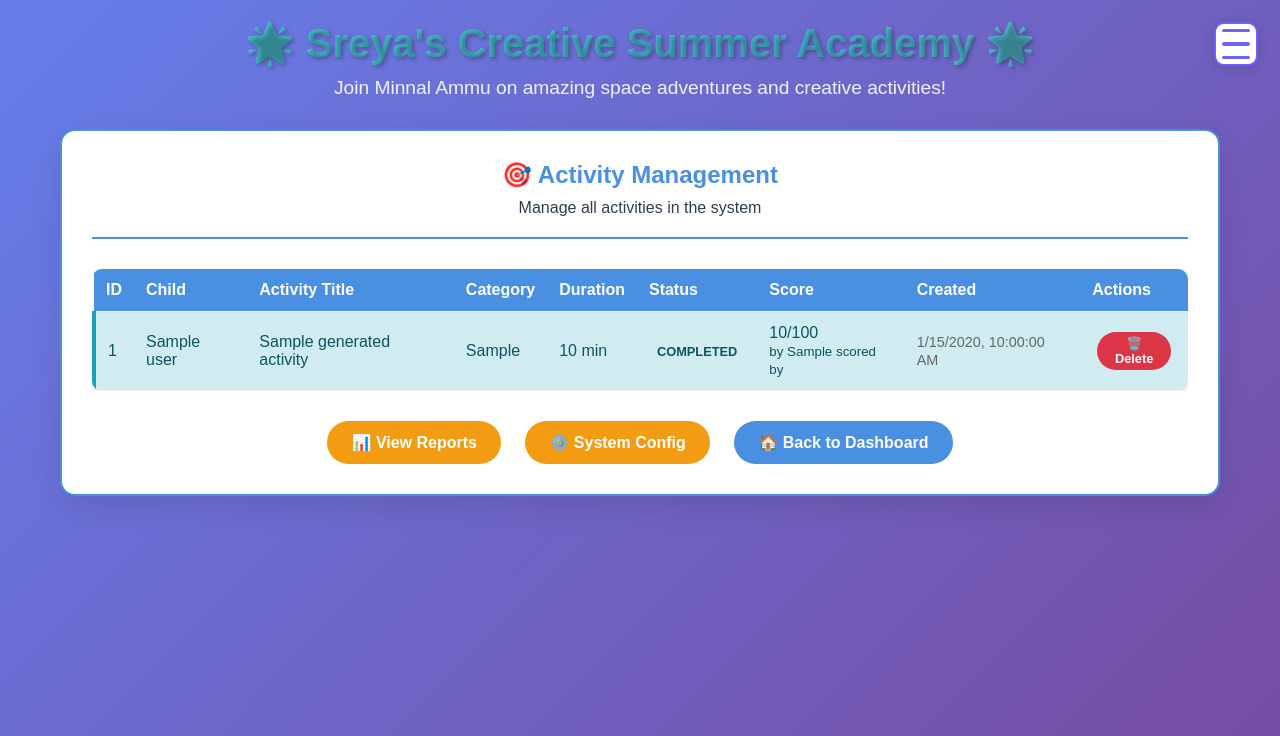
After one commit to sonishbnair/CreativeSummerAcademy, a FastAPI app: template templates/parent/activities.html in a window 1280 px wide. The commit adds this page. Shown: the top 736 px of the page. Run offline with FastAPI, Linux system fonts and the light colour scheme; the template is opened without the code that fills it: most values are stand-ins (such as "Sample title", 1, 10 or a date in 2020); parts of the project's set-up code (start-up, migrations or seed data) failed here and were passed over.

Commit message:
Added admin page to manage the activities. changes children login, made it easier

```diff
--- a/app/routers/activities.py
+++ b/app/routers/activities.py
@@ -300,6 +300,12 @@ async def complete_activity(
     if not session or session.user_id != user_id:
         raise HTTPException(status_code=404, detail="Activity not found")
 
+    # Validate actual_duration
+    if actual_duration <= 0 or actual_duration > 180:  # Max 3 hours
+        logger.warning(f"Invalid actual_duration: {actual_duration} for session {session_id}")
+        # Use selected_duration as fallback
+        actual_duration = session.selected_duration
+
     if not activity_service.complete_activity(db, session_id, actual_duration):
         raise HTTPException(status_code=400, detail="Cannot complete activity")
 
--- /dev/null
+++ b/templates/parent/activities.html
@@ -0,0 +1,236 @@
+{% extends "base.html" %}
+
+{% block title %}Activity Management - Sreya's Creative Summer Academy{% endblock %}
+
+{% block content %}
+<div class="card">
+    <div class="admin-header">
+        <h2>🎯 Activity Management</h2>
+        <p>Manage all activities in the system</p>
+    </div>
+
+    {% if activities %}
+    <div class="activities-table">
+        <table>
+            <thead>
+                <tr>
+                    <th>ID</th>
+                    <th>Child</th>
+                    <th>Activity Title</th>
+                    <th>Category</th>
+                    <th>Duration</th>
+                    <th>Status</th>
+                    <th>Score</th>
+                    <th>Created</th>
+                    <th>Actions</th>
+                </tr>
+            </thead>
+            <tbody>
+                {% for activity in activities %}
+                <tr class="activity-row status-{{ activity.status }}">
+                    <td>{{ activity.id }}</td>
+                    <td>{{ activity.user.name if activity.user else 'Unknown' }}</td>
+                    <td>
+                        {% if activity.generated_activity and activity.generated_activity.title %}
+                            {{ activity.generated_activity.title }}
+                        {% else %}
+                            <em>No title</em>
+                        {% endif %}
+                    </td>
+                    <td>{{ activity.selected_category.replace('_', ' ').title() }}</td>
+                    <td>{{ activity.selected_duration }} min</td>
+                    <td>
+                        <span class="status-badge status-{{ activity.status }}">
+                            {{ activity.status }}
+                        </span>
+                    </td>
+                    <td>
+                        {% if activity.score is not none %}
+                            {{ activity.score }}/100
+                            {% if activity.scored_by %}
+                                <br><small>by {{ activity.scored_by.name }}</small>
+                            {% endif %}
+                        {% else %}
+                            -
+                        {% endif %}
+                    </td>
+                    <td>
+                        <span class="date-time" data-utc="{{ activity.created_at.isoformat() }}Z"></span>
+                    </td>
+                    <td>
+                        <form method="POST" action="/admin/activities/{{ activity.id }}/delete"
+                              style="display: inline;"
+                              onsubmit="return confirm('Are you sure you want to delete this activity? This action cannot be undone.')">
+                            <button type="submit" class="btn btn-danger btn-sm">
+                                🗑️ Delete
+                            </button>
+                        </form>
+                    </td>
+                </tr>
+                {% endfor %}
+            </tbody>
+        </table>
+    </div>
+    {% else %}
+    <div class="no-activities">
+        <p>No activities found in the system.</p>
+    </div>
+    {% endif %}
+
+    <div class="admin-actions">
+        <a href="/admin/reports" class="btn btn-secondary">📊 View Reports</a>
+        <a href="/admin/config" class="btn btn-secondary">⚙️ System Config</a>
+        <a href="/dashboard/parent" class="btn btn-primary">🏠 Back to Dashboard</a>
+    </div>
+</div>
+
+<style>
+.admin-header {
+    text-align: center;
+    margin-bottom: 30px;
+    padding-bottom: 20px;
+    border-bottom: 2px solid var(--primary-color);
+}
+
+.admin-header h2 {
+    color: var(--primary-color);
+    margin-bottom: 10px;
+}
+
+.activities-table {
+    margin: 30px 0;
+    overflow-x: auto;
+}
+
+.activities-table table {
+    width: 100%;
+    border-collapse: collapse;
+    background: white;
+    border-radius: 10px;
+    overflow: hidden;
+    box-shadow: 0 4px 6px rgba(0,0,0,0.1);
+}
+
+.activities-table th,
+.activities-table td {
+    padding: 12px;
+    text-align: left;
+    border-bottom: 1px solid #eee;
+}
+
+.activities-table th {
+    background: var(--primary-color);
+    color: white;
+    font-weight: bold;
+}
+
+.activities-table tr:hover {
+    background: #f8f9fa;
+}
+
+.status-badge {
+    padding: 4px 8px;
+    border-radius: 12px;
+    font-size: 0.8em;
+    font-weight: bold;
+    text-transform: uppercase;
+}
+
+.status-active {
+    background: #fff3cd;
+    color: #856404;
+}
+
+.status-completed {
+    background: #d1ecf1;
+    color: #0c5460;
+}
+
+.status-scored {
+    background: #d4edda;
+    color: #155724;
+}
+
+.activity-row.status-active {
+    border-left: 4px solid #ffc107;
+}
+
+.activity-row.status-completed {
+    border-left: 4px solid #17a2b8;
+}
+
+.activity-row.status-scored {
+    border-left: 4px solid #28a745;
+}
+
+.btn-sm {
+    padding: 4px 8px;
+    font-size: 0.8em;
+}
+
+.btn-danger {
+    background: #dc3545;
+    color: white;
+    border: none;
+}
+
+.btn-danger:hover {
+    background: #c82333;
+}
+
+.admin-actions {
+    margin-top: 30px;
+    text-align: center;
+}
+
+.admin-actions .btn {
+    margin: 0 10px;
+}
+
+.no-activities {
+    text-align: center;
+    padding: 40px;
+    color: #666;
+    font-style: italic;
+}
+
+.date-time {
+    font-size: 0.9em;
+    color: #666;
+}
+
+@media (max-width: 768px) {
+    .activities-table {
+        font-size: 0.9em;
+    }
+
+    .activities-table th,
+    .activities-table td {
+        padding: 8px 6px;
+    }
+
+    .activities-table td:nth-child(3) {
+        max-width: 120px;
+        overflow: hidden;
+        text-overflow: ellipsis;
+        white-space: nowrap;
+    }
+}
+</style>
+
+<script>
+// Convert all UTC dates to local time
+document.addEventListener('DOMContentLoaded', function() {
+    const dateElements = document.querySelectorAll('.date-time');
+    dateElements.forEach(function(element) {
+        const utcString = element.getAttribute('data-utc');
+        if (utcString) {
+            const date = new Date(utcString);
+            if (!isNaN(date.getTime())) {
+                element.textContent = date.toLocaleString();
+            }
+        }
+    });
+});
+</script>
+{% endblock %}
--- a/templates/parent/dashboard.html
+++ b/templates/parent/dashboard.html
@@ -55,7 +55,8 @@
             <div class="button-group">
                 <a href="/admin/config" class="btn btn-primary">⚙️ System Configuration</a>
                 <a href="/admin/reports" class="btn btn-secondary">📊 Progress Reports</a>
-                <a href="/scoring/pending" class="btn btn-warning">🎯 Summer Charger Points Pending</a>
+                <a href="/admin/activities" class="btn btn-warning">🎯 Activity Management</a>
+                <a href="/scoring/pending" class="btn btn-info">🎯 Summer Charger Points Pending</a>
                 <a href="/dashboard/rules/parent" class="btn btn-info">📖 View Rules</a>
             </div>
         </div>
@@ -134,7 +135,7 @@
 
 .button-group {
     display: grid;
-    grid-template-columns: 1fr 1fr;
+    grid-template-columns: repeat(auto-fit, minmax(200px, 1fr));
     gap: 10px;
     margin-top: 15px;
 }
```
Also changed, not shown: app/routers/admin.py (+87 -0 lines), app/routers/auth.py (+8 -2 lines), templates/auth/login.html (+54 -2 lines), templates/child/activity_active.html (+19 -0 lines), requirements.txt (line endings or trailing spaces).
